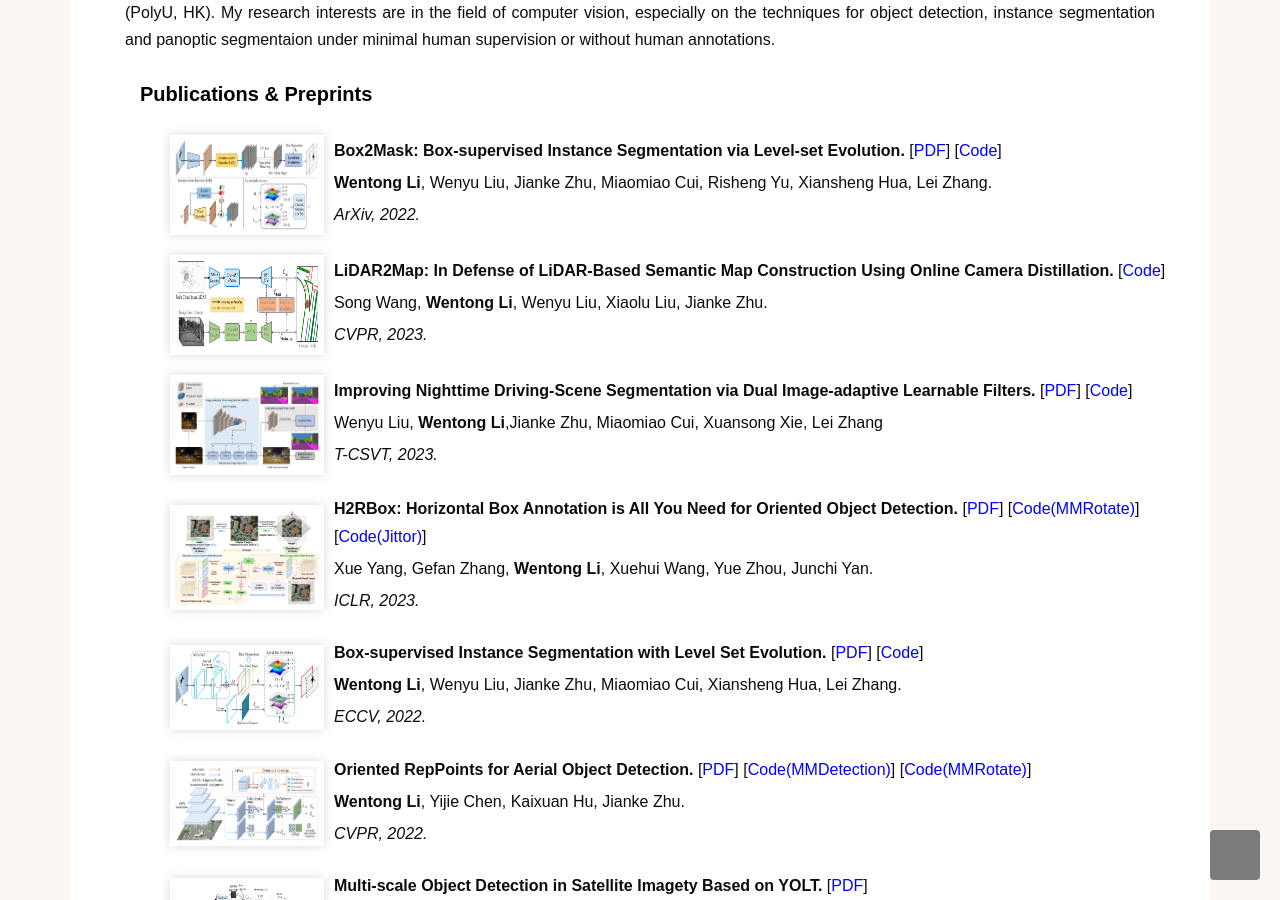
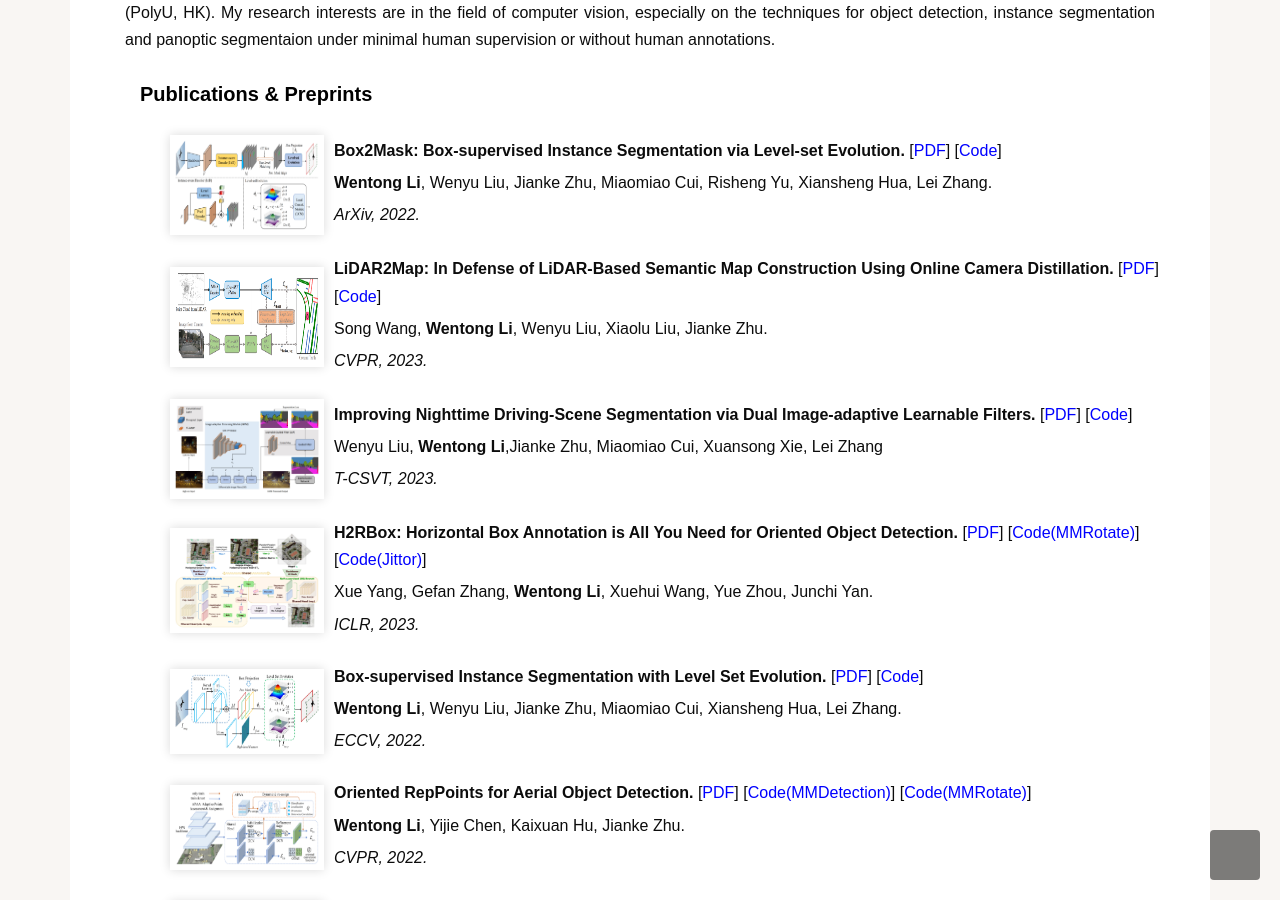
Before and after one commit to cslwt/cslwt.github.io, a Jekyll site: the page index.html, which Jekyll copies as it is, in a window 1280 px wide and 900 px high, scrolled down 364 px. Built offline with Jekyll 4.4.1, drawn with Linux system fonts in a browser that asks for light colours; some web fonts are replaced.

Commit message:
Update index.html

```diff
--- a/index.html
+++ b/index.html
@@ -122,6 +122,7 @@
 							<td>
 								<p>
 									<b>LiDAR2Map: In Defense of LiDAR-Based Semantic Map Construction Using Online Camera Distillation.</b>
+									[<a href="https://arxiv.org/abs/2304.11379.pdf">PDF</a>]
 									[<a href="https://github.com/songw-zju/LiDAR2Map">Code</a>]
 								</p>
 								<p>Song Wang, <b>Wentong Li</b>, Wenyu Liu, Xiaolu Liu, Jianke Zhu.</p>
```
